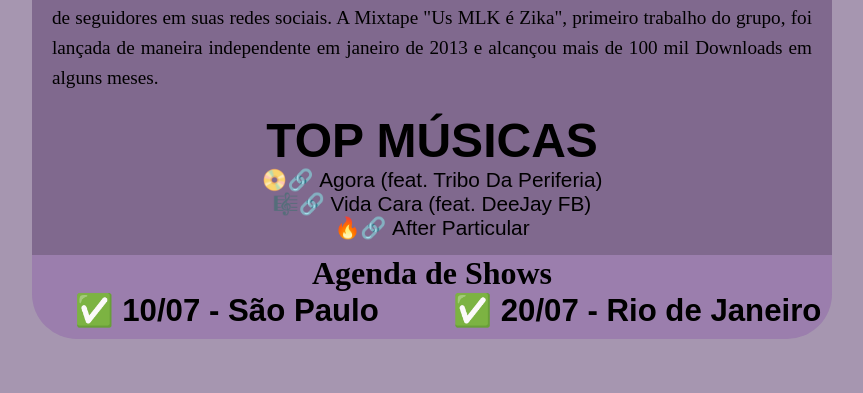
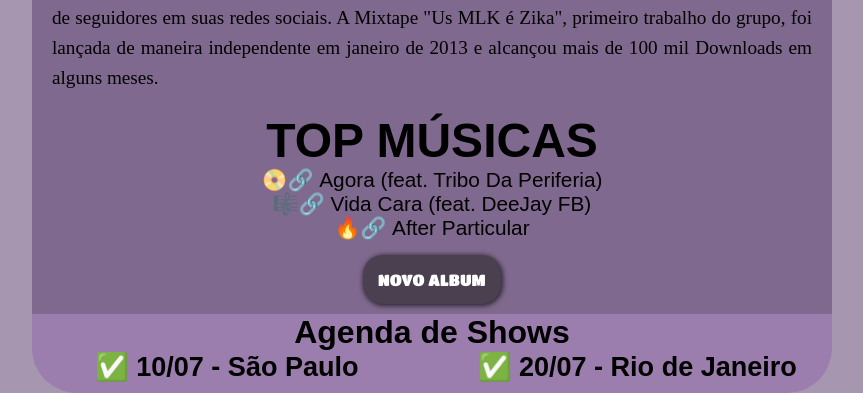
Before and after one commit to SdNocchi/allstarbrasilproject, a plain HTML site: page index.html in a window 1280 px wide. Shown: the part 969-1362 px from the top of the page, without its empty margins (208-1071 px from the left). Before the commit the page ends 1308 px from the top, so only its background shows below. Drawn offline with Linux system fonts and the light colour scheme; a web font is replaced by a local one.

Commit message:
alterações

```diff
--- a/estilo/style.css
+++ b/estilo/style.css
@@ -112,6 +112,7 @@ main {
     max-width: 800px;
     min-width: 300px;
     margin: auto;
+    padding-bottom: 10px;
 }
 main > h2 {
     font-size: 3em;
@@ -171,12 +172,40 @@ main > aside > ul > li > a:hover {
     list-style-position: inside;
 }
 
+main > div {
+    background-color: black;
+    text-align: end;
+    padding: 15px;
+    margin: auto;
+    width: fit-content;
+    background-color: #4a4050;
+    font-family: "Titan One", sans-serif;
+    border-radius: 20px;
+    box-shadow: 1px 1px 5px 1px rgba(0, 0, 0, 0.651);
+}
+
+main > div > p > a {
+    color: white;
+    text-decoration: none;
+    display: block;
+}
+
+main > div > p > a:hover {
+    color: var(--cor0);
+}
+
+main > div:hover {
+    background-color: var(--cor3);
+    color: var(--cor0);
+}
+
 footer {
     background-color: #854ea555;
     border-radius: 0px 0px 45px 45px;
 }
 footer > h1 {
     text-align: center;
+    font-family: "Funnel Display", sans-serif;
 }
 footer > ul {
     list-style-type: "\2705\00A0";
@@ -185,6 +214,6 @@ footer > ul {
     padding-bottom: 10px;
 }
 footer > ul > li {
-    font-size: 1.5em;
+    font-size: 1.3em;
     font-weight: bold;
 }
--- a/index.html
+++ b/index.html
@@ -37,6 +37,9 @@
                     <li class="top3"><a href="https://www.youtube.com/watch?v=cutgvBGDSqw&list=RDcutgvBGDSqw&start_radio=1&ab_channel=LucasLucco" target="_blank" rel="external">After Particular</a></li>
                 </ul>
         </aside>
+        <div class="swing saibamais">
+            <p class="saibamais"><a href="">NOVO ALBUM</a></p>
+        </div>
     </main>
 
     <footer>
```
